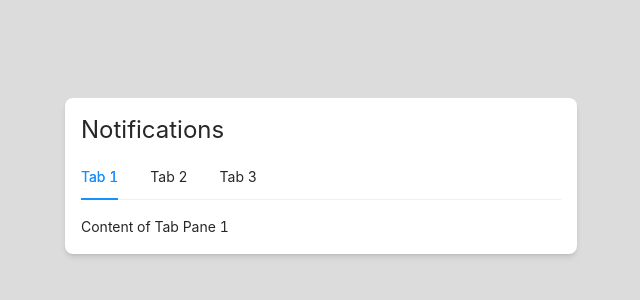
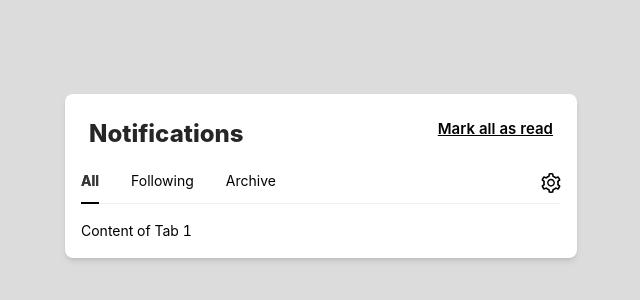
Before and after one commit to thara003/shiny-happiness, a Vue app: page / in a window 1280 px wide. Shown: the part 224-524 px from the top of the page, without its empty margins (319-959 px from the left). Built offline with nearby package versions, Linux system fonts and the light colour scheme.

Commit message:
top banner done

```diff
--- a/package.json
+++ b/package.json
@@ -8,6 +8,7 @@
     "lint": "eslint . --ext .vue,.js,.jsx,.cjs,.mjs --fix --ignore-path .gitignore"
   },
   "dependencies": {
+    "@ant-design/icons-vue": "^6.1.0",
     "ant-design-vue": "^3.3.0-beta.3",
     "pinia": "^2.0.21",
     "vue": "^3.2.38",
--- a/src/App.vue
+++ b/src/App.vue
@@ -1,12 +1,9 @@
 <script>
-import { RouterLink, RouterView } from "vue-router";
-import HelloWorld from "./components/HelloWorld.vue";
 import { defineComponent } from "vue";
 import Demo from "./Demo.vue";
 
 export default defineComponent({
   components: {
-    HelloWorld,
     Demo,
   },
 });
@@ -17,67 +14,3 @@ export default defineComponent({
   <demo />
 </div>
 </template>
-
-<style scoped>
-header {
-  line-height: 1.5;
-  max-height: 100vh;
-}
-
-.logo {
-  display: block;
-  margin: 0 auto 2rem;
-}
-
-nav {
-  width: 100%;
-  font-size: 12px;
-  text-align: center;
-  margin-top: 2rem;
-}
-
-nav a.router-link-exact-active {
-  color: var(--color-text);
-}
-
-nav a.router-link-exact-active:hover {
-  background-color: transparent;
-}
-
-nav a {
-  display: inline-block;
-  padding: 0 1rem;
-  border-left: 1px solid var(--color-border);
-}
-
-nav a:first-of-type {
-  border: 0;
-}
-
-@media (min-width: 1024px) {
-  header {
-    display: flex;
-    place-items: center;
-    padding-right: calc(var(--section-gap) / 2);
-  }
-
-  .logo {
-    margin: 0 2rem 0 0;
-  }
-
-  header .wrapper {
-    display: flex;
-    place-items: flex-start;
-    flex-wrap: wrap;
-  }
-
-  nav {
-    text-align: left;
-    margin-left: -1rem;
-    font-size: 1rem;
-
-    padding: 1rem 0;
-    margin-top: 1rem;
-  }
-}
-</style>
--- a/src/Demo.vue
+++ b/src/Demo.vue
@@ -1,17 +1,64 @@
 <template>
-    <div>
-        <h2 class="text-2xl text-bold mb-2">Notifications</h2>
+    <div class="flex m-2">
+        <h2 class="w-2/3 text-2xl font-extrabold ">Notifications</h2>
+        <div class="w-1/3 flex justify-end items-centre">
+            <a class="text-black font-semibold underline">Mark all as read</a>
+
         </div>
-    <a-tabs v-model:activeKey="activeKey" class="w-full">
-      <a-tab-pane key="1" tab="Tab 1">Content of Tab Pane 1</a-tab-pane>
-      <a-tab-pane key="2" tab="Tab 2" force-render>Content of Tab Pane 2</a-tab-pane>
-      <a-tab-pane key="3" tab="Tab 3">Content of Tab Pane 3</a-tab-pane>
+    </div>
+    <a-tabs v-model:activeKey="activeKey" class="w-full text-black">
+        <!-- <a-tab-pane key="1"><template #tab>
+                <span class="text-slate-500">
+                    All
+                </span>
+            </template>
+            Content of Tab Pane 1
+        </a-tab-pane>
+        <a-tab-pane key="2"><template #tab>
+                <span class="text-slate-500">
+                    Following
+                </span>
+            </template>
+            Content of Tab Pane 2
+        </a-tab-pane>
+        <a-tab-pane key="3"><template #tab>
+                <span class="text-slate-500">
+                    Archive
+                </span>
+            </template>
+            Content of Tab Pane 3
+        </a-tab-pane> -->
+        <a-tab-pane key="1" tab="All">Content of Tab 1</a-tab-pane>
+        <a-tab-pane key="2" tab="Following" force-render>Content of Tab Pane 2</a-tab-pane>
+        <a-tab-pane key="3" tab="Archive">Content of Tab Pane 3</a-tab-pane>
+        <template #rightExtra>
+            <setting-outlined :style="{fontSize: '20px'}" />
+        </template>
     </a-tabs>
 </template>
+<style>
+.ant-tabs-tab.ant-tabs-tab-active .ant-tabs-tab-btn {
+   color: #363636 !important;
+   font-weight: 700;
+}
+:hover {
+    color: #363636 !important;
+}
+
+.ant-tabs-ink-bar {
+    position: absolute;
+    background: #000000 !important;
+    pointer-events: none;
+}
+</style>
 <script lang="ts">
 import { defineComponent, ref } from 'vue';
+import { SettingOutlined } from '@ant-design/icons-vue';
 
 export default defineComponent({
+    components: {
+        SettingOutlined,
+    },
     setup() {
         return {
             activeKey: ref('1'),
--- a/src/assets/main.css
+++ b/src/assets/main.css
@@ -11,18 +11,6 @@
   font-weight: normal;
 }
 
-a,
-.green {
-  text-decoration: none;
-  color: hsla(160, 100%, 37%, 1);
-  transition: 0.4s;
-}
-
-@media (hover: hover) {
-  a:hover {
-    background-color: hsla(160, 100%, 37%, 0.2);
-  }
-}
 
 @media (min-width: 1024px) {
   body {
```
Also changed, not shown: 1 other file (tests, documents, lock files or other folders). Lines whose indentation alone changed are shown as unchanged.
